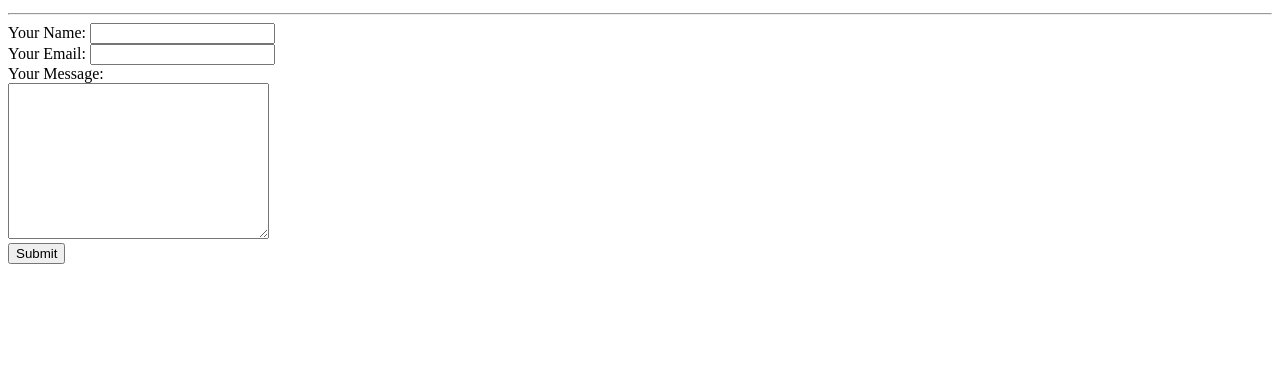
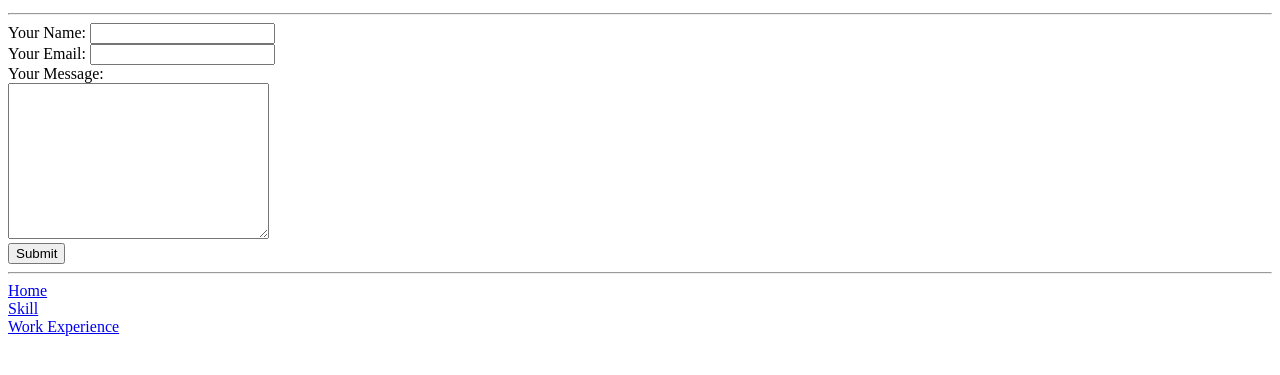
Before and after one commit to Lymakbk/service, a plain HTML site: page Contact me.html in a window 1280 px wide. Shown: the part 181-556 px from the top of the page. Drawn offline with Linux system fonts and the light colour scheme.

Commit message:
Update Contact me.html

```diff
--- a/Contact me.html
+++ b/Contact me.html
@@ -23,6 +23,12 @@
             <textarea name="yourMessage" rows="10"  cols="30"></textarea><br>
             <input type="submit" name="">
         </form>
+        <hr>
+        <a href="index.html" target="_blank">Home</a>
+        <br>
+        <a href="skill.html" target="_blank"> Skill </a>
+        <br>
+        <a href="Work Experience.html"target="_blank" >Work Experience</a>
 
     </body>
 </html>
```
